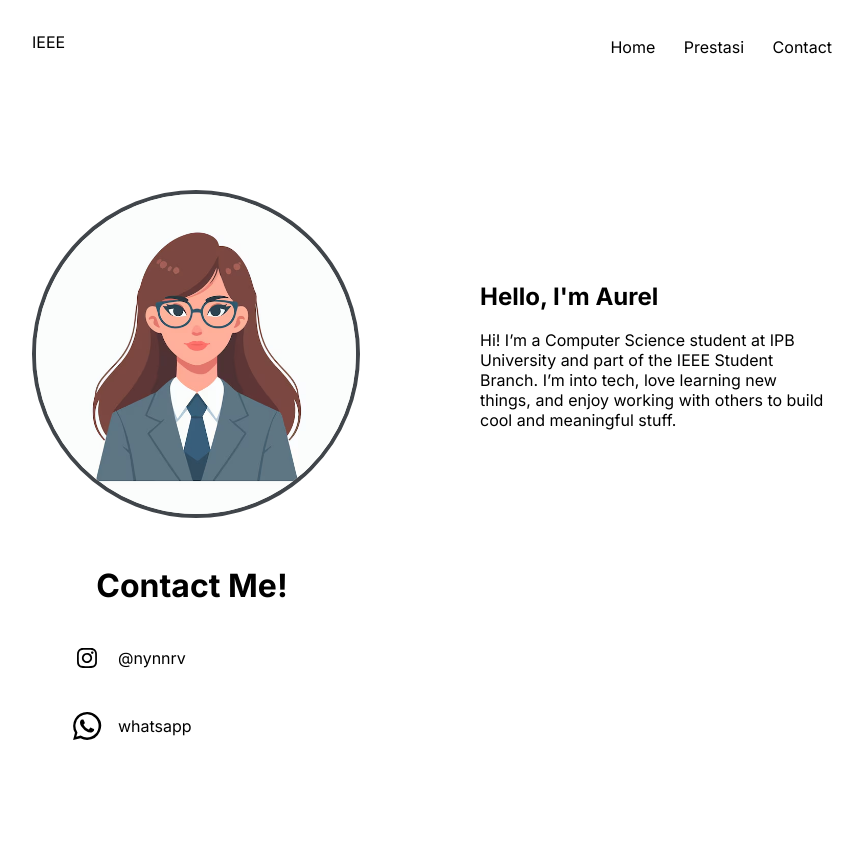
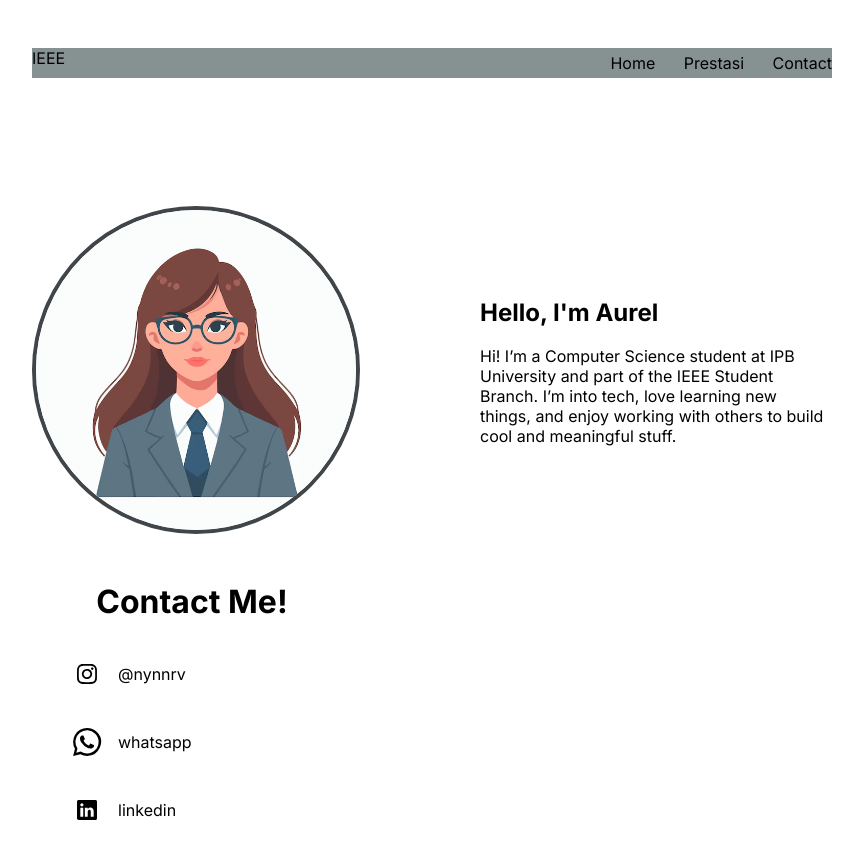
Before and after one commit to AurelNaynaR/web-portofolio, a plain HTML site: page index.html in a window 1280 px wide. Shown: the whole page, without its empty margins (208-1071 px from the left). Before the commit the page ends 832 px from the top, so only its background shows below. Drawn offline with Linux system fonts and the light colour scheme.

Commit message:
header, hero, contact

```diff
--- a/index.css
+++ b/index.css
@@ -2,13 +2,14 @@ body {
     font-family: 'Inter';
     margin: 0;
     color: black;
-    padding: 32px 240px;
+    padding: 48px 240px;
 }
 
 .navbar{
     display: flex;
     justify-content: space-between;
     align-items: center;
+    background-color: rgb(134, 146, 146);
 }
 
 nav a{
--- a/index.html
+++ b/index.html
@@ -46,6 +46,12 @@
              <p>whatsapp</p>
             </a>
          </ul>
+         <ul>
+            <a href="https://wa.me/089528934737">
+             <img class="logo" src="./assets/logo-linkedin.svg" alt="logo linkedin">
+             <p>linkedin</p>
+            </a>
+         </ul>
     </section>
 
 </body>
```
Also changed, not shown: assets/logo-linkedin.svg (added).
